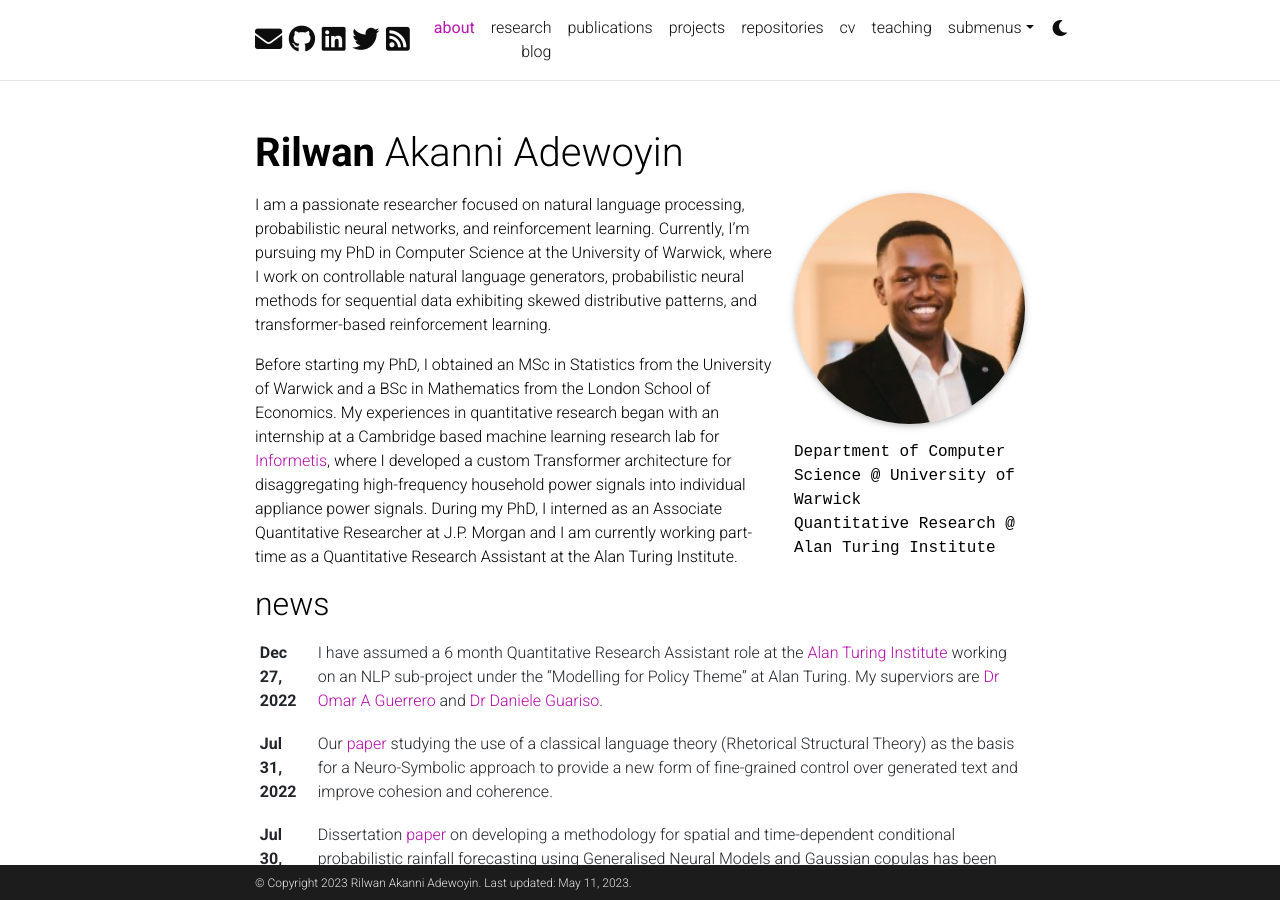
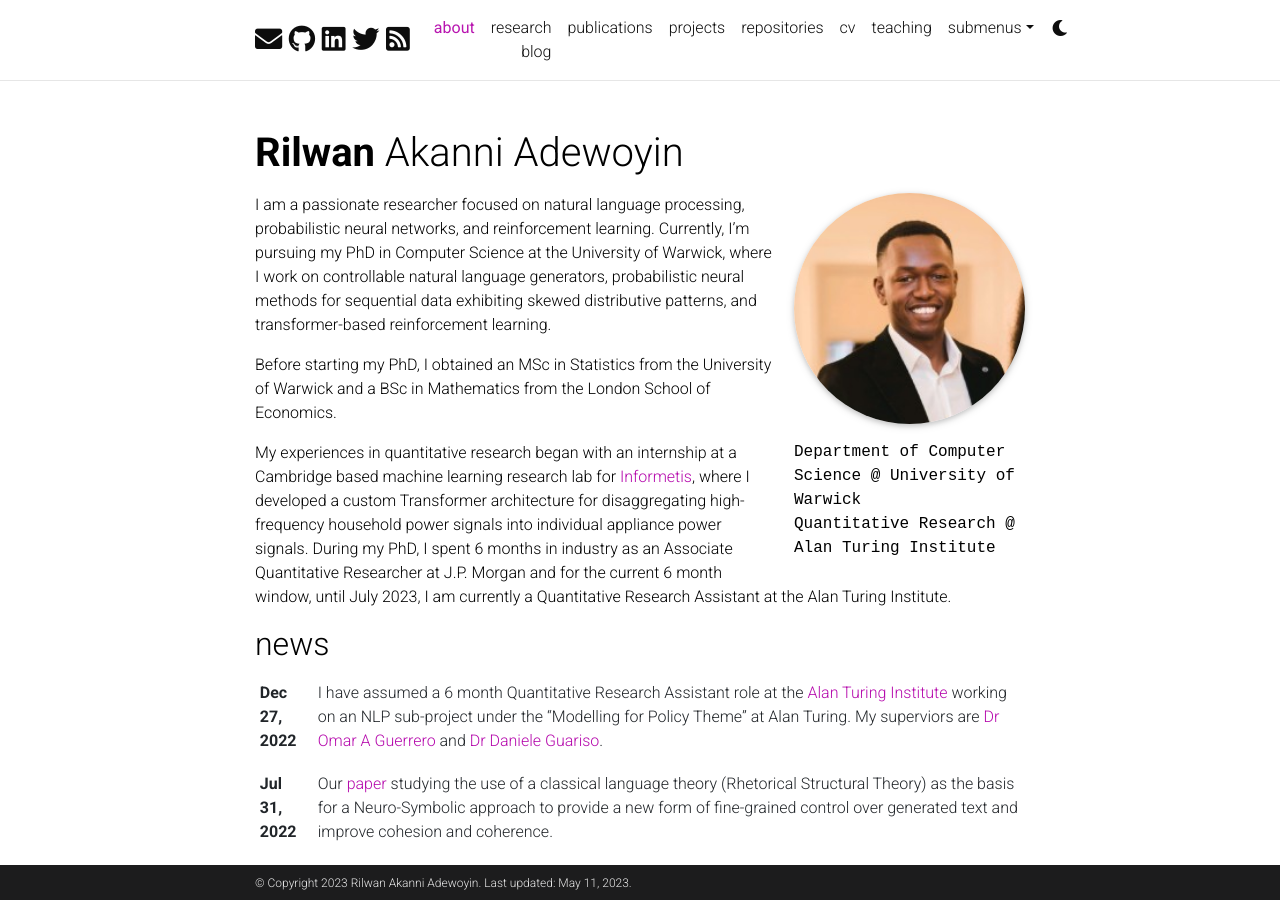
Before and after one commit to Rilwan-Adewoyin/Rilwan-Adewoyin.github.io-old, a Jekyll site: the page built from _pages/about.md, in a window 1280 px wide and 900 px high. Built offline with Jekyll 4.4.1, drawn with Linux system fonts in a browser that asks for light colours; full-size pictures stand in for the smaller copies a plugin makes; emoji names are drawn with the system emoji font; comment, search, counter and statistics services are not loaded; a style sheet for code colours, icons or effects is not loaded.

Commit message:
amended profile

```diff
--- a/_pages/about.md
+++ b/_pages/about.md
@@ -28,5 +28,7 @@
 
 I am a passionate researcher focused on natural language processing, probabilistic neural networks, and reinforcement learning. Currently, I'm pursuing my PhD in Computer Science at the University of Warwick, where I work on controllable natural language generators, probabilistic neural methods for sequential data exhibiting skewed distributive patterns, and transformer-based reinforcement learning.
 
-Before starting my PhD, I obtained an MSc in Statistics from the University of Warwick and a BSc in Mathematics from the London School of Economics. My experiences in quantitative research began with an internship at a Cambridge based machine learning research lab for [Informetis](https://www.informetis.com/en/), where I developed a custom Transformer architecture for disaggregating high-frequency household power signals into individual appliance power signals.
-During my PhD, I interned as an Associate Quantitative Researcher at J.P. Morgan and I am currently working part-time as a Quantitative Research Assistant at the Alan Turing Institute.
+Before starting my PhD, I obtained an MSc in Statistics from the University of Warwick and a BSc in Mathematics from the London School of Economics.
+
+
+My experiences in quantitative research began with an internship at a Cambridge based machine learning research lab for [Informetis](https://www.informetis.com/en/), where I developed a custom Transformer architecture for disaggregating high-frequency household power signals into individual appliance power signals. During my PhD, I spent 6 months in industry as an Associate Quantitative Researcher at J.P. Morgan and for the current 6 month window, until July 2023, I am currently a Quantitative Research Assistant at the Alan Turing Institute.
```
